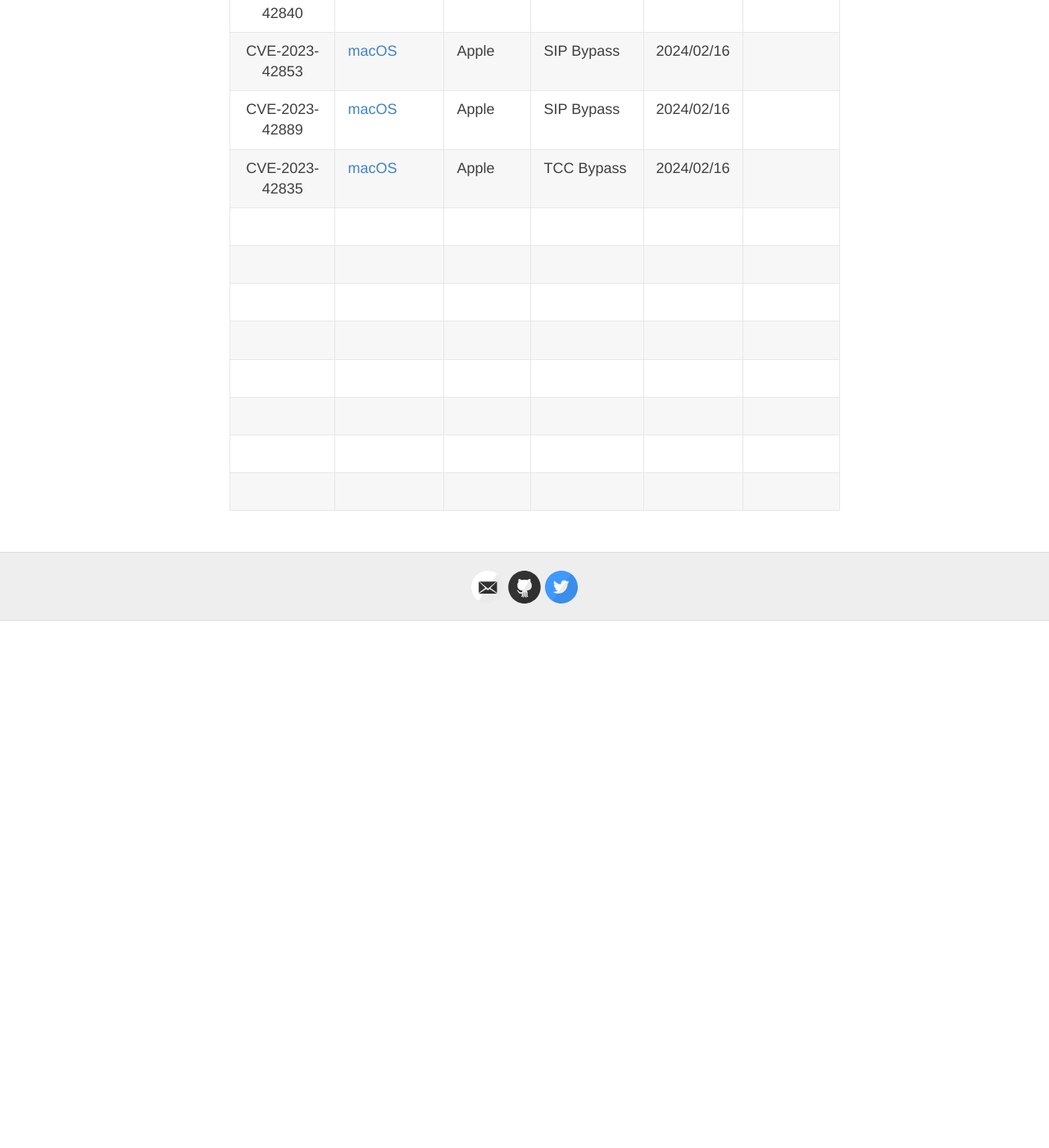
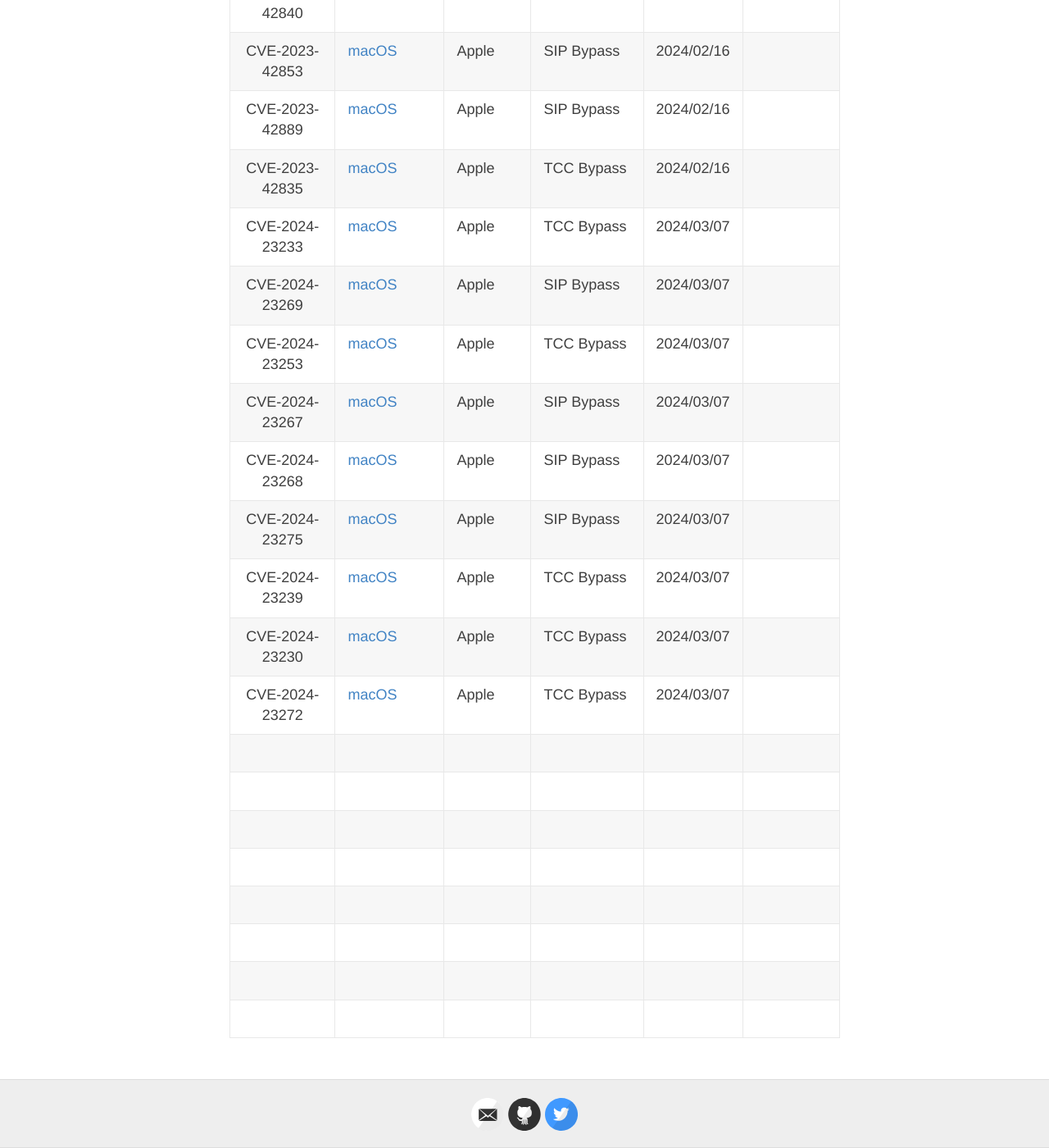
Before and after one commit to jhftss/jhftss.github.io, a Jekyll site: the page built from CVEs.md, in a window 1280 px wide and 1400 px high, scrolled down 13083 px. Shown: the whole window at 82% size. Built offline with Jekyll 4.4.1, drawn with Linux system fonts in a browser that asks for light colours; before the commit the page ends 13840 px from its top, so only the background shows below that.

Commit message:
Add some new CVE entries

```diff
--- a/CVEs.md
+++ b/CVEs.md
@@ -185,6 +185,15 @@ permalink: /cvelist/
 |                        CVE-2023-42853                        | [macOS](https://support.apple.com/en-gb/HT213984)            | Apple       | SIP Bypass                    | 2024/02/16     |                                                              |
 |                        CVE-2023-42889                        | [macOS](https://support.apple.com/en-gb/HT213984)            | Apple       | SIP Bypass                    | 2024/02/16     |                                                              |
 |                        CVE-2023-42835                        | [macOS](https://support.apple.com/en-gb/HT213984)            | Apple       | TCC Bypass                    | 2024/02/16     |                                                              |
+|                        CVE-2024-23233                        | [macOS](https://support.apple.com/kb/HT214084)               | Apple       | TCC Bypass                    | 2024/03/07     |                                                              |
+|                        CVE-2024-23269                        | [macOS](https://support.apple.com/kb/HT214084)               | Apple       | SIP Bypass                    | 2024/03/07     |                                                              |
+|                        CVE-2024-23253                        | [macOS](https://support.apple.com/kb/HT214084)               | Apple       | TCC Bypass                    | 2024/03/07     |                                                              |
+|                        CVE-2024-23267                        | [macOS](https://support.apple.com/kb/HT214084)               | Apple       | SIP Bypass                    | 2024/03/07     |                                                              |
+|                        CVE-2024-23268                        | [macOS](https://support.apple.com/kb/HT214084)               | Apple       | SIP Bypass                    | 2024/03/07     |                                                              |
+|                        CVE-2024-23275                        | [macOS](https://support.apple.com/kb/HT214084)               | Apple       | SIP Bypass                    | 2024/03/07     |                                                              |
+|                        CVE-2024-23239                        | [macOS](https://support.apple.com/kb/HT214084)               | Apple       | TCC Bypass                    | 2024/03/07     |                                                              |
+|                        CVE-2024-23230                        | [macOS](https://support.apple.com/kb/HT214084)               | Apple       | TCC Bypass                    | 2024/03/07     |                                                              |
+|                        CVE-2024-23272                        | [macOS](https://support.apple.com/kb/HT214084)               | Apple       | TCC Bypass                    | 2024/03/07     |                                                              |
 |                                                              |                                                              |             |                               |                |                                                              |
 |                                                              |                                                              |             |                               |                |                                                              |
 |                                                              |                                                              |             |                               |                |                                                              |
```
